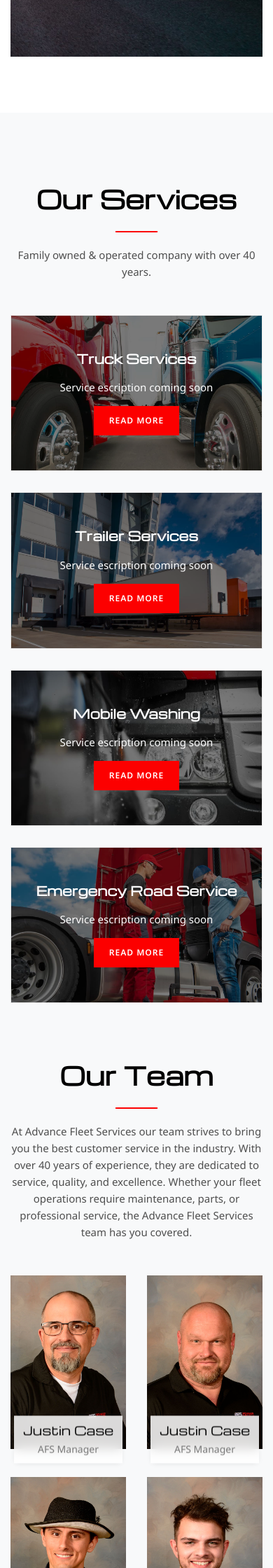
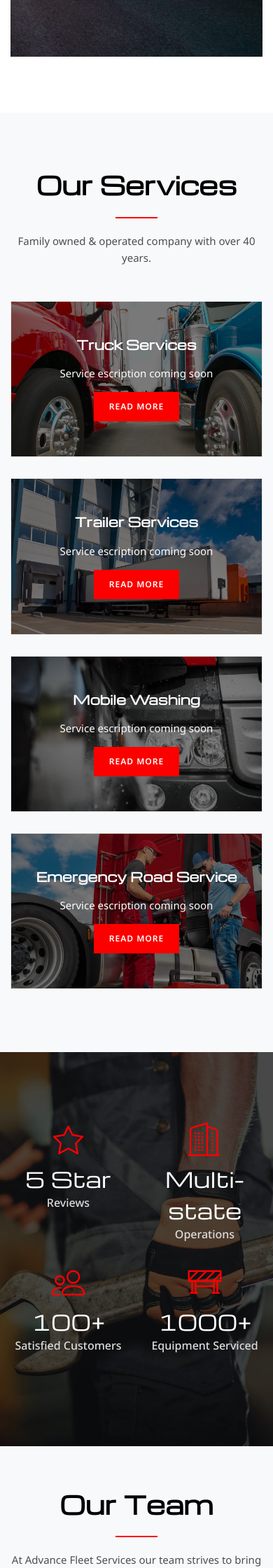
Before and after one commit to memphiswebdesign/advancefleetserve, a Jekyll site: the page built from index.html, in a window 390 px wide. Shown: the part 2216-4456 px from the top of the page at 70% size. Built offline with Jekyll 4.4.1, drawn with Linux system fonts in a browser that asks for light colours.

Commit message:
stats + icons

```diff
--- a/_includes/countdown.html
+++ b/_includes/countdown.html
@@ -3,30 +3,30 @@
         <div class="row">
             <div class="col-xl-3 col-md-3 col-sm-6 col-6 z-index">
                 <div class="single-counter text-center mb-30">
-                    <span class="lnr lnr-users"></span>
-                    <div class="counter">5780</div>
-                    <p>happy customers</p>
-                </div>
-            </div>
-            <div class="col-xl-3 col-md-3 col-sm-6 col-6 z-index">
-                <div class="single-counter text-center mb-30">
-                    <span class="lnr lnr-thumbs-up"></span>
-                    <div class="counter">4920</div>
-                    <p>Project complete</p>
+                    <span class="lnr lnr-star"></span>
+                    <div class="counter">5 Star</div>
+                    <p>Reviews</p>
                 </div>
             </div>
             <div class="col-xl-3 col-md-3 col-sm-6 col-6 z-index">
                 <div class="single-counter text-center mb-30">
                     <span class="lnr lnr-apartment"></span>
-                    <div class="counter">1760</div>
-                    <p>World Wide Branch</p>
+                    <div class="counter">Multi-state</div>
+                    <p>Operations</p>
                 </div>
             </div>
             <div class="col-xl-3 col-md-3 col-sm-6 col-6 z-index">
                 <div class="single-counter text-center mb-30">
-                    <span class="lnr lnr-printer"></span>
-                    <div class="counter">2738</div>
-                    <p>Digital Instrument</p>
+                    <span class="lnr lnr-users"></span>
+                    <div class="counter">100+</div>
+                    <p>Satisfied Customers</p>
+                </div>
+            </div>
+            <div class="col-xl-3 col-md-3 col-sm-6 col-6 z-index">
+                <div class="single-counter text-center mb-30">
+                    <span class="lnr lnr-construction"></span>
+                    <div class="counter">1000+</div>
+                    <p>Equipment Serviced</p>
                 </div>
             </div>
         </div>
--- a/_includes/services.html
+++ b/_includes/services.html
@@ -1,4 +1,4 @@
-<section class="service-area grey-bg pb-0 pt-100">
+<section class="service-area grey-bg pb-60 pt-80">
     <div class="container">
         <div class="row">
             <div class="col-xl-12 text-center mb-40">
--- a/_includes/team_members.html
+++ b/_includes/team_members.html
@@ -1,4 +1,4 @@
-<section class="team-area grey-bg pt-50 pb-70">
+<section class="team-area grey-bg pt-60 pb-70">
     <div class="container">
         <div class="row">
             <div class="col-xl-12 text-center pb-40">
--- a/_layouts/default.html
+++ b/_layouts/default.html
@@ -60,7 +60,7 @@
     <script src="{{site.baseurl}}/assets/js/isotope.pkgd.min.js"></script>
     <script src="{{site.baseurl}}/assets/js/imagesloaded.pkgd.min.js"></script>
     <script src="{{site.baseurl}}/assets/js/jquery.waypoints.min.js"></script>
-    <script src="{{site.baseurl}}/assets/js/jquery.counterup.min.js"></script>
+    <!-- <script src="{{site.baseurl}}/assets/js/jquery.counterup.min.js"></script> -->
     <script src="{{site.baseurl}}/assets/js/owl.carousel.min.js"></script>
     <script src="{{site.baseurl}}/assets/js/jquery.meanmenu.min.js"></script>
     <script src="{{site.baseurl}}/assets/js/jquery.magnific-popup.min.js"></script>
--- a/assets/css/responsive.css
+++ b/assets/css/responsive.css
@@ -9,8 +9,8 @@
 
 @media (min-width: 992px) {
 	.main-menu ul li.news {
-		margin-left: 30px;
-		padding-left: 30px;
+		margin-left: 40px;
+		padding-left: 40px;
 		border-left: 1px solid #aaa;
 	}
 }
--- a/index.html
+++ b/index.html
@@ -6,7 +6,7 @@
     {% include slider.html %}
     {% include about.html %}
     {% include services.html %}
-    <!-- {% include countdown.html %} -->
+    {% include countdown.html %}
     <!-- {% include portfolios.html %} -->
     <!-- {% include testimonials.html %} -->
     {% include team_members.html %}
```
